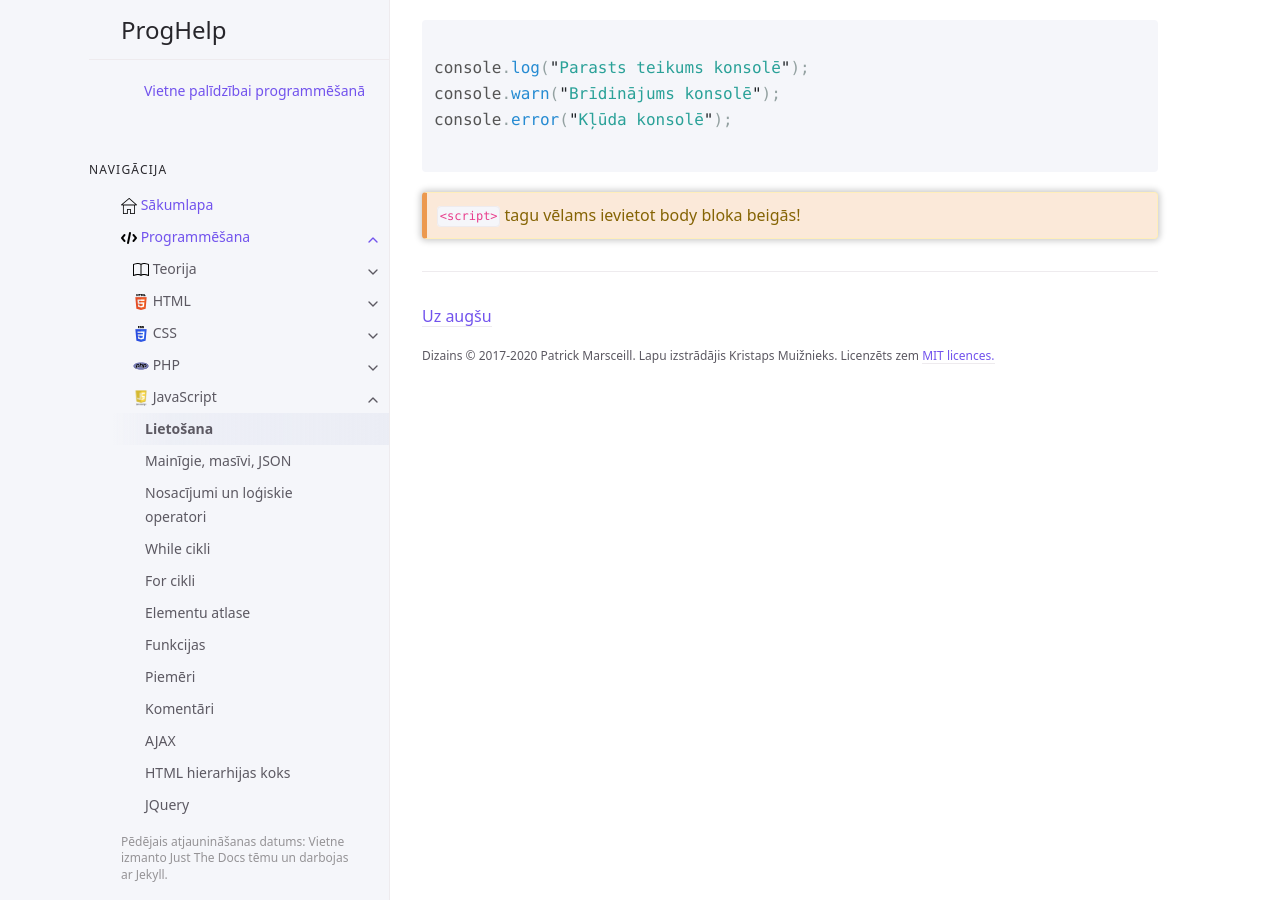
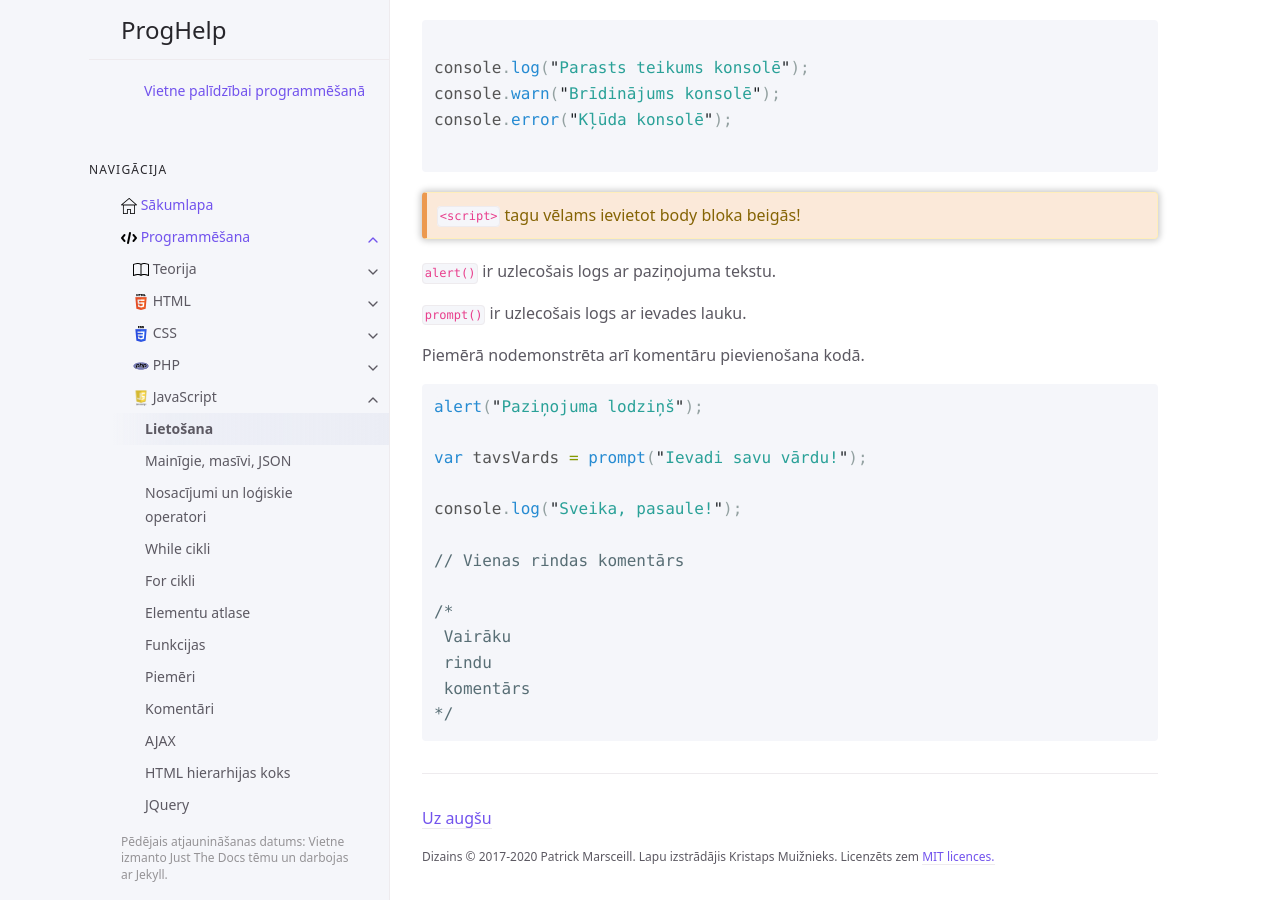
Before and after one commit to krmu/progr, a Jekyll site: the page built from programmesana/js/lietojums.md, in a window 1280 px wide and 900 px high, scrolled down 1733 px. Built offline with Jekyll 4.4.1, drawn with Linux system fonts in a browser that asks for light colours.

Commit message:
Late night Hotfix

```diff
--- a/programmesana/js/lietojums.md
+++ b/programmesana/js/lietojums.md
@@ -18,7 +18,7 @@ Piemērs:
 
 <script type="application/javascript">
 
-</>
+</script>
 
 ~~~
 
@@ -82,3 +82,25 @@ console.error("Kļūda konsolē");
 ~~~
 `<script>` tagu vēlams ievietot body bloka beigās!
 {: .alert .alert-warning}
+
+`alert()` ir uzlecošais logs ar paziņojuma tekstu.
+
+`prompt()` ir uzlecošais logs ar ievades lauku.
+
+
+Piemērā nodemonstrēta arī komentāru pievienošana kodā.
+~~~js
+alert("Paziņojuma lodziņš");
+
+var tavsVards = prompt("Ievadi savu vārdu!");
+
+console.log("Sveika, pasaule!");
+
+// Vienas rindas komentārs
+
+/*
+ Vairāku
+ rindu
+ komentārs
+*/
+~~~
```
Also changed, not shown: programmesana/html/dom_koks.md (renamed from programmesana/js/dom_koks.md).
